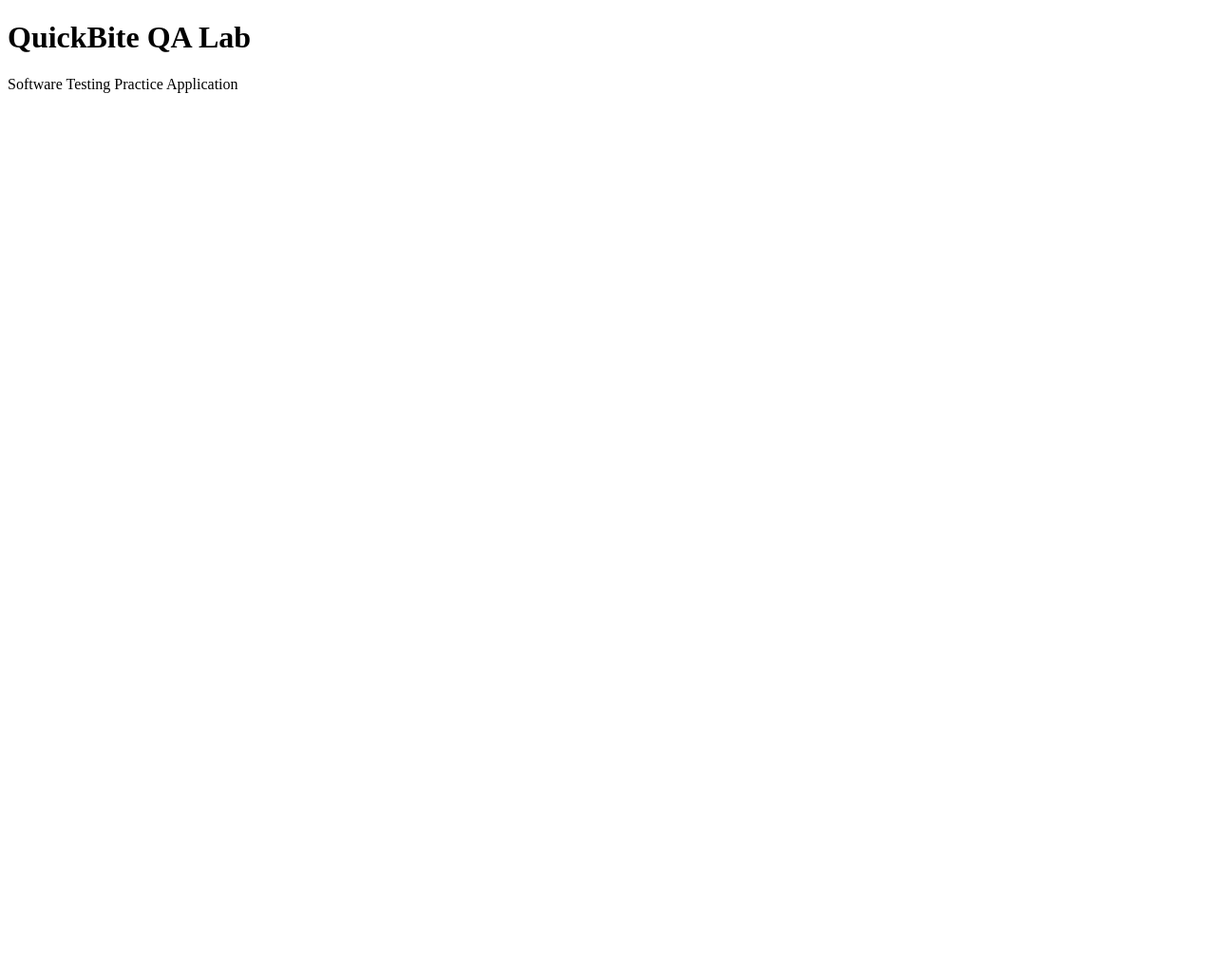
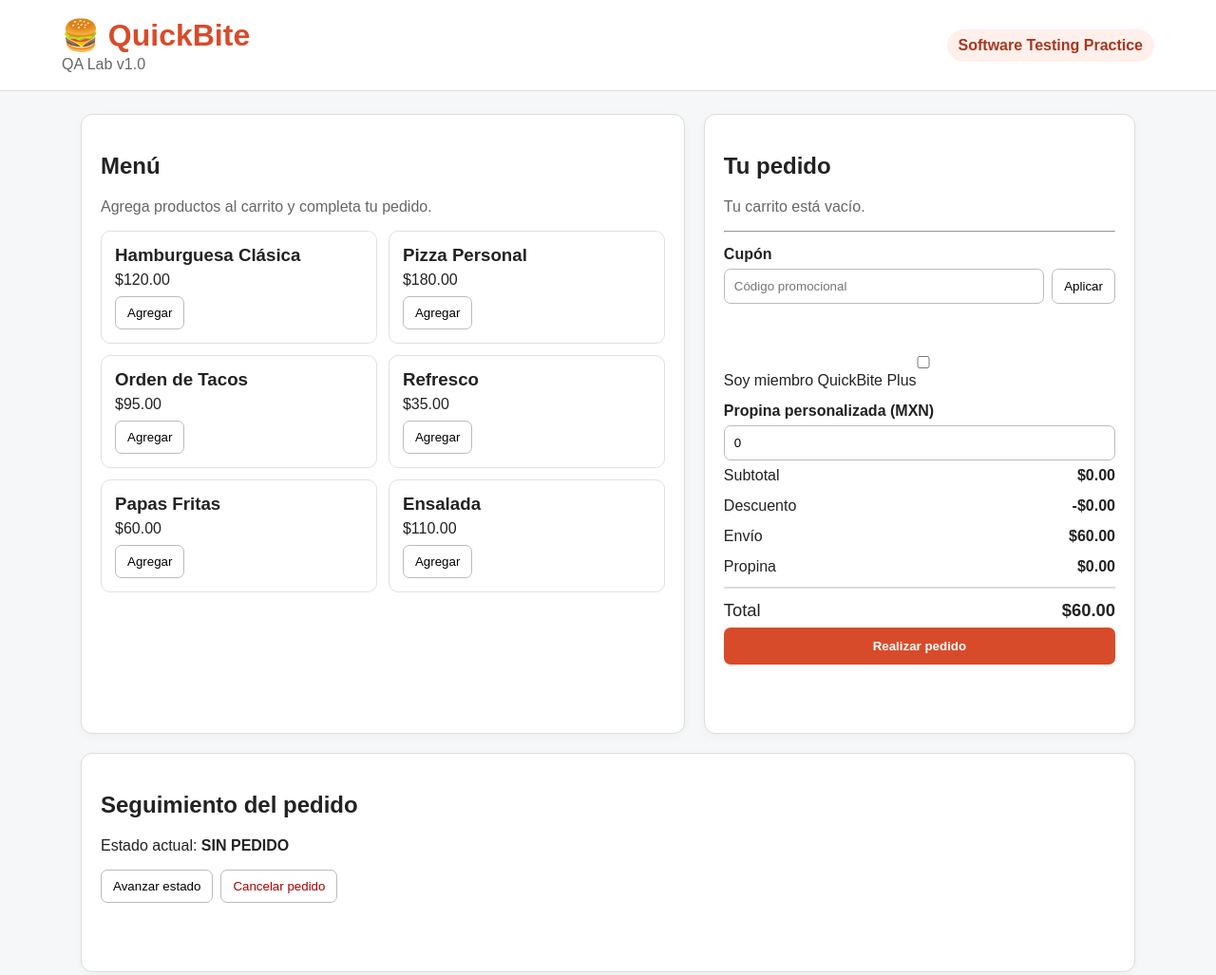
Before and after one commit to ovidiogarza/quickbite-qa-lab, a plain HTML site: page index.html in a window 1280 px wide. Shown: the top 1027 px of the page at 95% size. Before the commit the page ends 800 px from the top, so only its background shows below. Drawn offline with Linux system fonts and the light colour scheme.

Commit message:
Add files via upload

```diff
--- a/index.html
+++ b/index.html
@@ -1,12 +1,35 @@
 <!DOCTYPE html>
-<html lang="en">
+<html lang="es">
 <head>
-    <meta charset="UTF-8">
-    <meta name="viewport" content="width=device-width, initial-scale=1.0">
-    <title>QuickBite QA Lab</title>
+  <meta charset="UTF-8">
+  <meta name="viewport" content="width=device-width, initial-scale=1.0">
+  <title>QuickBite QA Lab</title>
+  <link rel="stylesheet" href="css/styles.css">
 </head>
 <body>
-    <h1>QuickBite QA Lab</h1>
-    <p>Software Testing Practice Application</p>
-</body>
-</html>
+<header><div><h1>🍔 QuickBite</h1><p>QA Lab v1.0</p></div><div class="badge">Software Testing Practice</div></header>
+<main>
+<section class="panel">
+<h2>Menú</h2><p class="muted">Agrega productos al carrito y completa tu pedido.</p>
+<div id="menu" class="grid"></div>
+</section>
+<section class="panel sticky">
+<h2>Tu pedido</h2><div id="cart"></div>
+<hr>
+<label for="coupon">Cupón</label><div class="row"><input id="coupon" data-testid="coupon-input" placeholder="Código promocional"><button id="applyCoupon" data-testid="apply-coupon">Aplicar</button></div><p id="couponMsg" class="message"></p>
+<label class="check"><input type="checkbox" id="plus" data-testid="plus-member"> Soy miembro QuickBite Plus</label>
+<label for="tip">Propina personalizada (MXN)</label><input id="tip" data-testid="tip-input" type="number" value="0" min="0" step="1">
+<div class="totals">
+<div><span>Subtotal</span><strong id="subtotal">$0.00</strong></div>
+<div><span>Descuento</span><strong id="discount">-$0.00</strong></div>
+<div><span>Envío</span><strong id="shipping">$60.00</strong></div>
+<div><span>Propina</span><strong id="tipTotal">$0.00</strong></div>
+<div class="grand"><span>Total</span><strong id="total">$60.00</strong></div>
+</div>
+<button id="checkout" data-testid="checkout" class="primary">Realizar pedido</button><p id="checkoutMsg" class="message"></p>
+</section>
+<section class="panel full"><h2>Seguimiento del pedido</h2><p>Estado actual: <strong id="orderStatus" data-testid="order-status">SIN PEDIDO</strong></p><div class="row"><button id="advance" data-testid="advance-status">Avanzar estado</button><button id="cancel" data-testid="cancel-order" class="danger">Cancelar pedido</button></div><p id="statusMsg" class="message"></p></section>
+</main>
+<footer>QuickBite QA Lab · Aplicación académica para prácticas de pruebas de software</footer>
+<script src="js/app.js"></script>
+</body></html>
--- /dev/null
+++ b/js/app.js
@@ -0,0 +1,18 @@
+const products=[
+{id:'burger',name:'Hamburguesa Clásica',price:120},{id:'pizza',name:'Pizza Personal',price:180},{id:'tacos',name:'Orden de Tacos',price:95},{id:'soda',name:'Refresco',price:35},{id:'fries',name:'Papas Fritas',price:60},{id:'salad',name:'Ensalada',price:110}
+];
+let cart={}; let couponApplied=false; let orderStatus='SIN PEDIDO';
+const $=id=>document.getElementById(id); const money=n=>`$${n.toFixed(2)}`;
+function renderMenu(){ $('menu').innerHTML=products.map(p=>`<div class="product" data-testid="product-${p.id}"><h3>${p.name}</h3><div>${money(p.price)}</div><button data-testid="add-${p.id}" onclick="add('${p.id}')">Agregar</button></div>`).join(''); }
+function add(id){cart[id]=(cart[id]||0)+1;render();} function qty(id,d){cart[id]=(cart[id]||0)+d;if(cart[id]<=0)delete cart[id];render();}
+function subtotal(){return products.reduce((s,p)=>s+(cart[p.id]||0)*p.price,0)}
+function discount(sub){return couponApplied && sub>200 && sub<1000 ? sub*.20:0} // intentional boundary defect
+function shipping(sub){const plus=$('plus').checked;if(plus)return sub>=300?0:30;return sub>500?30:60} // intentional boundary defect at 500
+function tip(){const raw=$('tip').value;const n=Number(raw);if(!Number.isFinite(n))return 0;return n;} // intentionally accepts decimals / out-of-range values
+function render(){let html='';products.forEach(p=>{if(cart[p.id])html+=`<div class="cart-row"><span>${p.name}<br><small>${money(p.price)} c/u</small></span><span class="qty"><button onclick="qty('${p.id}',-1)">−</button> ${cart[p.id]} <button onclick="qty('${p.id}',1)">+</button></span></div>`});$('cart').innerHTML=html||'<p class="muted">Tu carrito está vacío.</p>';const sub=subtotal(),disc=discount(sub),ship=shipping(sub),t=tip();$('subtotal').textContent=money(sub);$('discount').textContent='-'+money(disc);$('shipping').textContent=money(ship);$('tipTotal').textContent=money(t);$('total').textContent=money(sub-disc+ship+t);}
+$('applyCoupon').onclick=()=>{const code=$('coupon').value.trim();if(code==='STUDENT20'){couponApplied=true;$('couponMsg').textContent='Cupón aplicado.';$('couponMsg').className='message ok';}else{couponApplied=false;$('couponMsg').textContent='Cupón no válido.';$('couponMsg').className='message error';}render();};
+$('plus').onchange=render;$('tip').oninput=render;
+$('checkout').onclick=()=>{if(subtotal()===0){$('checkoutMsg').textContent='Agrega al menos un producto.';$('checkoutMsg').className='message error';return;}orderStatus='CONFIRMADO';$('orderStatus').textContent=orderStatus;$('checkoutMsg').textContent='Pedido creado correctamente.';$('checkoutMsg').className='message ok';$('statusMsg').textContent='';};
+$('advance').onclick=()=>{const next={CONFIRMADO:'PREPARANDO',PREPARANDO:'EN CAMINO','EN CAMINO':'ENTREGADO'};if(next[orderStatus]){orderStatus=next[orderStatus];$('orderStatus').textContent=orderStatus;$('statusMsg').textContent='Estado actualizado.';}else{$('statusMsg').textContent='No es posible avanzar el estado.';}};
+$('cancel').onclick=()=>{if(orderStatus==='CONFIRMADO'||orderStatus==='PREPARANDO'){orderStatus='CANCELADO';$('orderStatus').textContent=orderStatus;$('statusMsg').textContent='Pedido cancelado.';}else{$('statusMsg').textContent='El pedido no puede cancelarse en este estado.';}}; // intentional defect: PREPARANDO should not cancel
+renderMenu();render();
```
Also changed, not shown: css/styles.css (added, +1 -0 lines), 1 other file.
